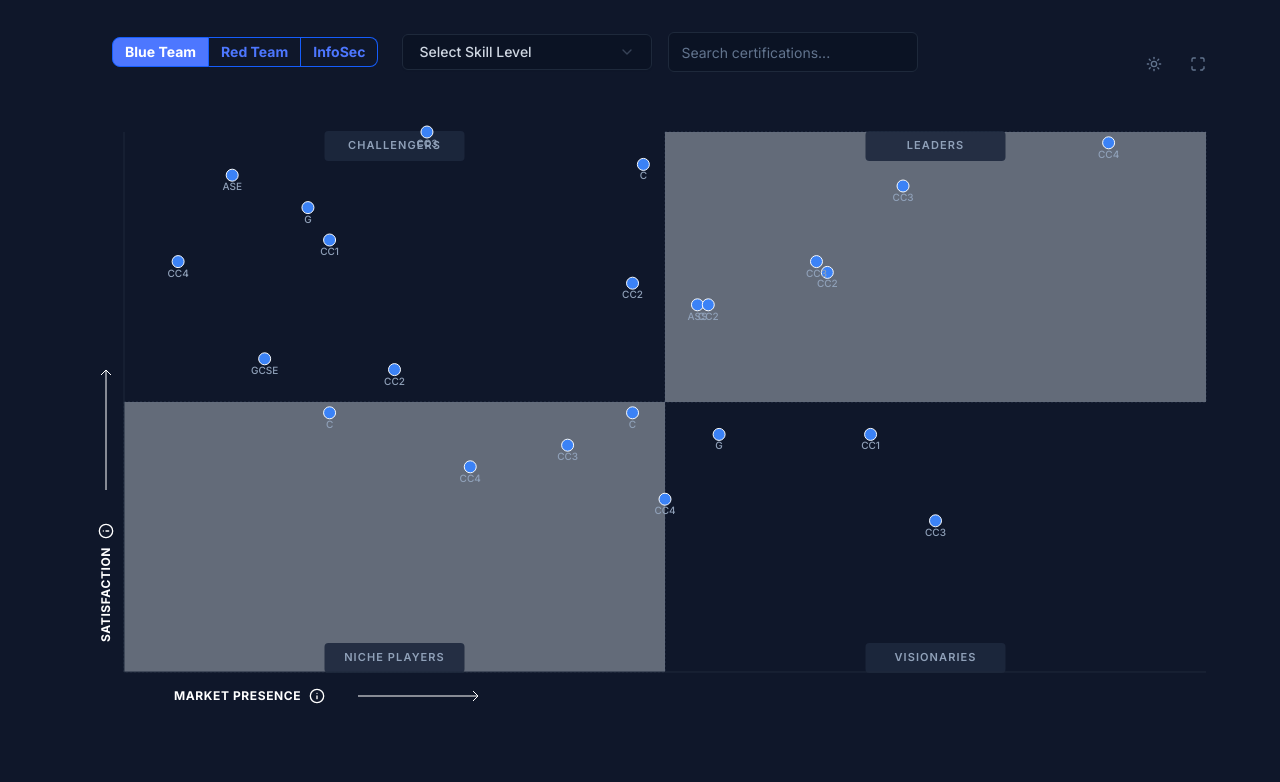
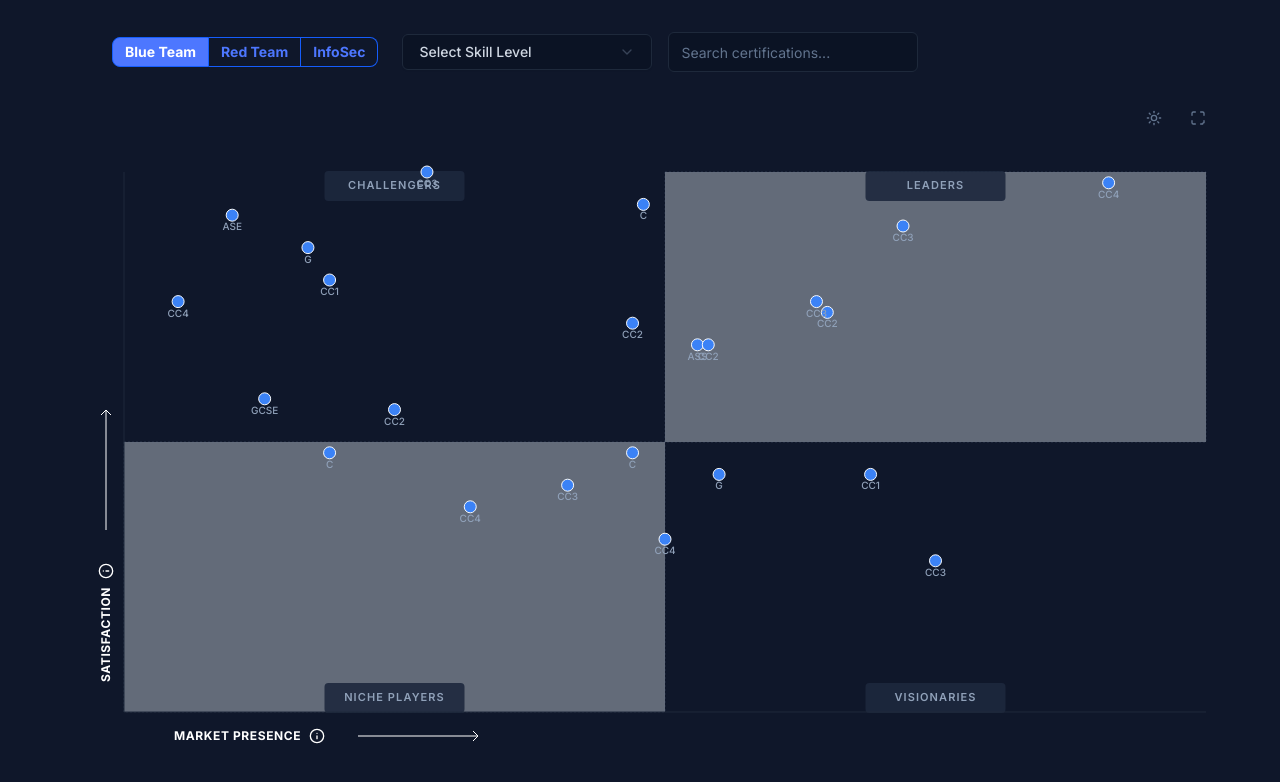
Before and after one commit to Eng1Mahmoud/cyber-defenders-eval, a Next.js app: page / in a window 1280 px wide. Shown: the top 782 px of the page. Built offline with nearby package versions, Linux system fonts and the light colour scheme.

Commit message:
Update Dashboard and FilterBar components

```diff
--- a/components/Controls/FilterBar.tsx
+++ b/components/Controls/FilterBar.tsx
@@ -39,7 +39,7 @@ export default function FilterBar({
 
     return (
         <div
-            className="flex flex-col md:flex-row gap-6 mb-6 items-center justify-center md:justify-start"
+            className="flex flex-col md:flex-row gap-6 mb-6 items-center justify-center md:justify-start w-full"
             role="search"
             aria-label="Filter certifications"
         >
--- a/components/Dashboard.tsx
+++ b/components/Dashboard.tsx
@@ -32,10 +32,10 @@ export default function Dashboard() {
 
 
     return (
-        <div className="container mx-auto px-2 py-4 sm:p-4 md:p-8 max-w-[1600px]">
+        <div className="container mx-auto px-2 py-4 sm:p-4 md:p-8 ">
             {/* Controls Section */}
             <div className="flex flex-col gap-4 mb-4">
-                <div className="flex flex-col lg:flex-row gap-4 justify-between items-start lg:items-center md:ml-12 ">
+                <div className="flex flex-col  gap-1 justify-between items-start lg:items-center md:ml-12 ">
                     <FilterBar
                         selectedType={selectedType}
                         setSelectedType={setSelectedType}
@@ -44,7 +44,7 @@ export default function Dashboard() {
                         searchQuery={searchQuery}
                         setSearchQuery={setSearchQuery}
                     />
-                    <div className="flex gap-2 self-end lg:self-auto">
+                    <div className="flex gap-2 self-end ">
                         <ThemeToggle />
                         <FullScreenToggle />
                     </div>
```
